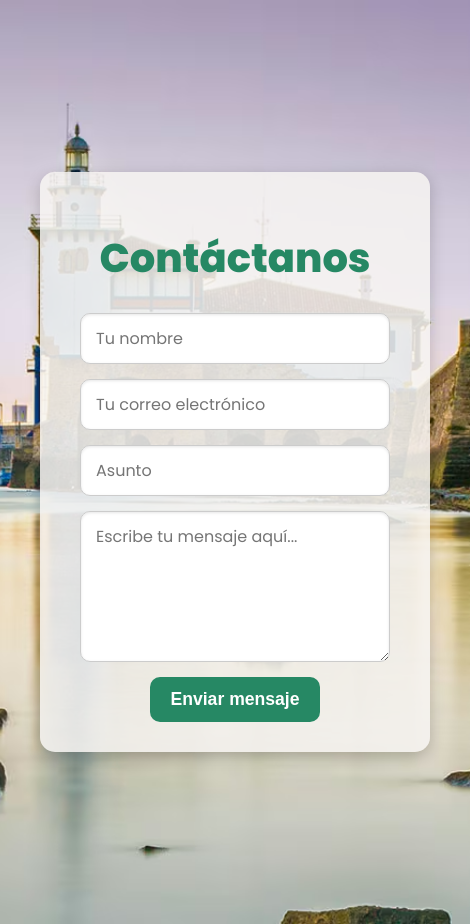
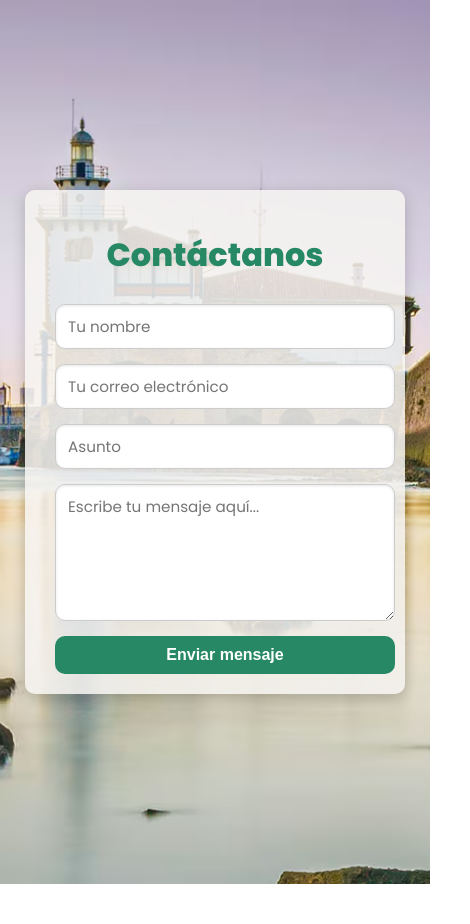
Before and after one commit to ivangago2000/BIlbao306, a plain HTML site: page formulario.html in a window 390 px wide. Shown: the whole page, 470 px wide, since content can reach past the window. After the commit the page ends 884 px from the top, so only its background shows below. Drawn offline with Linux system fonts and the light colour scheme.

Commit message:
formulario bien

```diff
--- a/css/formulario.css
+++ b/css/formulario.css
@@ -78,3 +78,38 @@ button[type="submit"] {
 button[type="submit"]:hover {
   background-color: #1e6f50;
 }
+
+
+
+/* --- Responsive para móviles --- */
+@media (max-width: 600px) {
+  .contenido {
+    padding: 20px;
+    flex-direction: column;
+  }
+
+  .texto-central {
+    padding: 20px;
+    border-radius: 10px;
+  }
+
+  .texto-central h1 {
+    font-size: 2rem;
+  }
+
+  form {
+    padding: 0 10px;
+  }
+
+  .form-group input,
+  .form-group textarea {
+    font-size: 0.95rem;
+    padding: 10px 12px;
+  }
+
+  button[type="submit"] {
+    width: 100%;
+    font-size: 1rem;
+    padding: 10px;
+  }
+}
```
